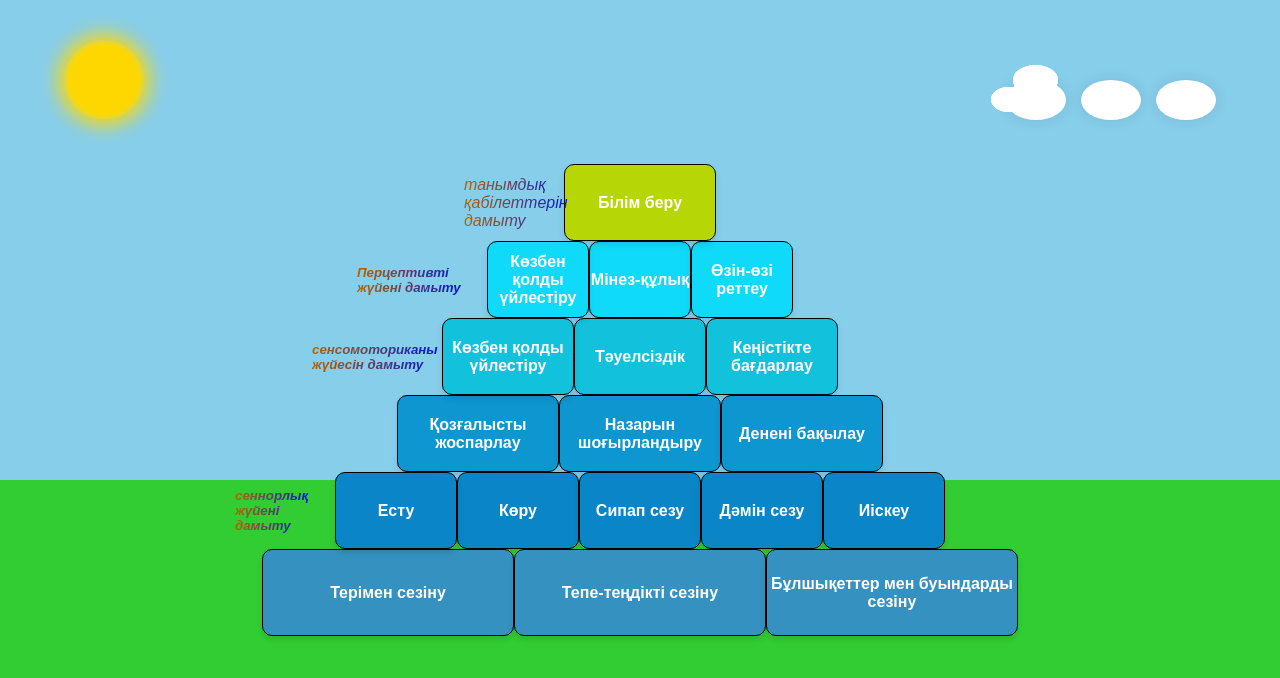
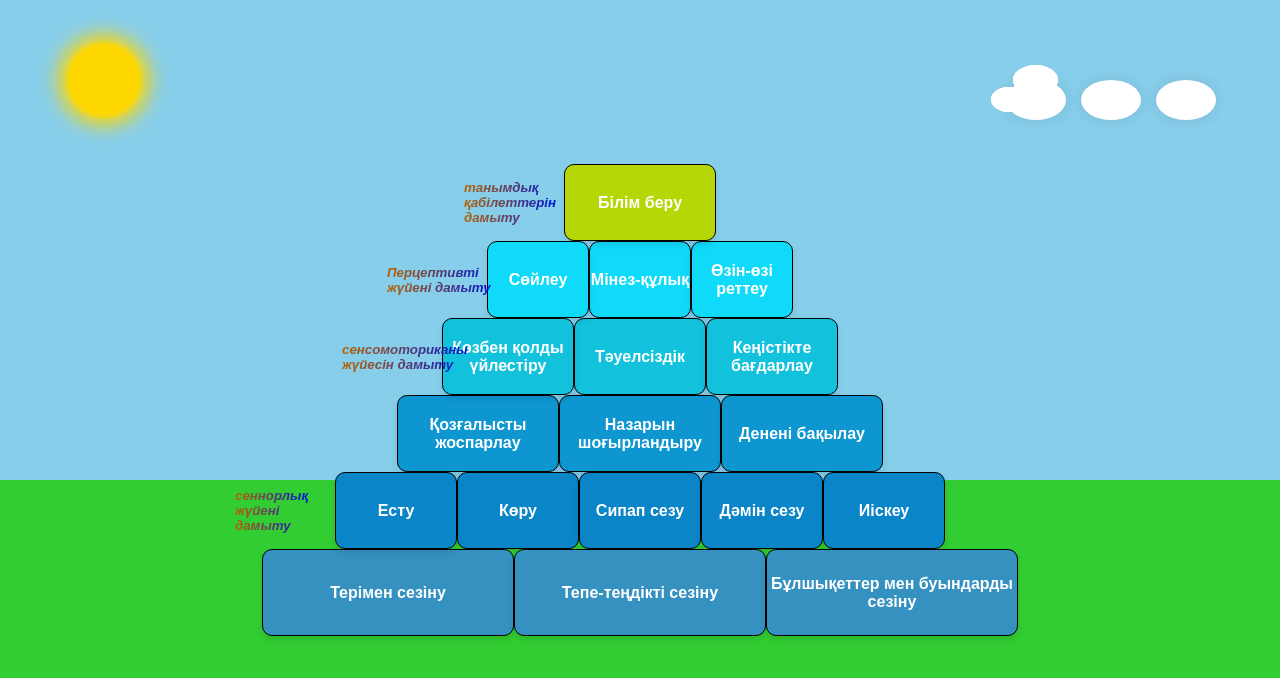
Before and after one commit to JAKgopro/Logoped.kids, a plain HTML site: page index.html in a window 1280 px wide. Drawn offline with Linux system fonts and the light colour scheme.

Commit message:
Update index.html

```diff
--- a/index.html
+++ b/index.html
@@ -3,7 +3,7 @@
 <head>
     <meta charset="UTF-8">
     <meta name="viewport" content="width=device-width, initial-scale=1.0">
-    <title>Document</title>
+    <title>LogoTask</title>
     <link rel="stylesheet" href="styles.css">
     <style>
         .text-above {
@@ -14,7 +14,7 @@
           .text-left {
         position: absolute;
         top: 50%; /* Center vertically */
-        left: -130px; /* Adjust as needed */
+        left: -100px; /* Adjust as needed */
         transform: translateY(-50%); /* Adjust to center vertically */
         background: linear-gradient(to right, rgb(183, 101, 1), rgb(0, 21, 211) );
         -webkit-background-clip: text;
@@ -47,7 +47,7 @@
 <div class="pyramid">
         <div class="row">
             <div class="block-container">
-                <div class="text-left " style="left: -100px;">танымдық <br> қабілеттерін  <br> дамыту</div>
+                <div class="text-left " style="left: -100px;"><h5>танымдық <br> қабілеттерін  <br> дамыту</h5></div>
                    <div class="block block-1"><a href="bilim-beru.html">Білім беру</a></div>
             </div>
 
@@ -55,7 +55,7 @@
         <div class="row">
             <div class="block-container">
                 <div class="text-left"><h5>Перцептивті  <br> жүйені  дамыту</h5></div>
-            <div class="block block-2"><a href="kozben-qoldy-uilestiru.html">Көзбен қолды үйлестіру</a></div>
+            <div class="block block-2"><a href="soyleu.html">Сөйлеу</a></div>
          </div>
             <div class="block block-3"><a href="minez-qulyq.html">Мінез-құлық</a></div>
             <div class="block block-4"><a href="ozin-ozi-reteu.html">Өзін-өзі реттеу</a></div>
@@ -75,7 +75,7 @@
         </div>
         <div class="row">
             <div class="block-container">
-                <div class="text-left " style="left: -100px;"><h5>сеннорлық <br> жүйені <br> дамыту</h5></div>
+                <div class="text-left " ><h5>сеннорлық <br> жүйені <br> дамыту</h5></div>
                 <div class="block block-11"><a href="estu.html">Есту</a></div>
             </div>
             <div class="block block-12"><a href="koru.html">Көру</a></div>
```
